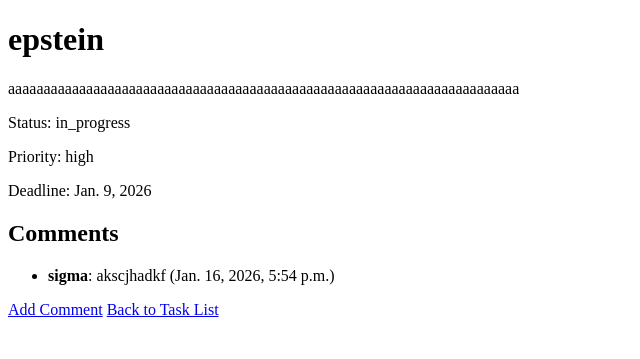
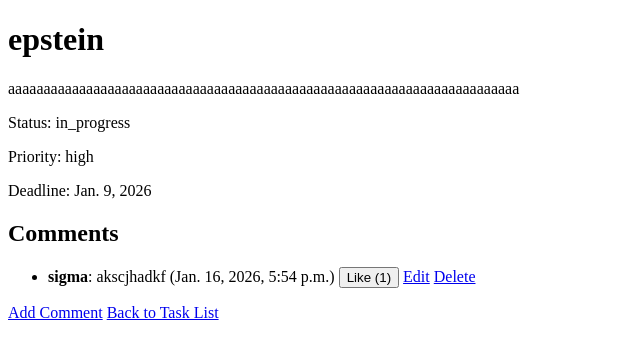
Before and after one commit to rayngoslin/django18, a Django app: page /notes/1/ in a window 1280 px wide. Shown: the top 359 px of the page, without its empty margins (0-640 px from the left). Run offline with Django 4.2, Linux system fonts and the light colour scheme; a user stored in the database is signed in; data comes from the database, SQL or seed files in the repository; both versions use the stored data as it was after the commit.

Commit message:
Final version: Implemented comment editing, deletion, and like functionality

```diff
--- a/notes/models.py
+++ b/notes/models.py
@@ -30,3 +30,10 @@ class Comment(models.Model):
 
     def __str__(self):
         return f"Comment by {self.author} on {self.task.title}"
+
+class Like(models.Model):
+    comment = models.ForeignKey(Comment, on_delete=models.CASCADE, related_name='likes')
+    user = models.ForeignKey('auth.User', on_delete=models.CASCADE)
+
+    class Meta:
+        unique_together = ('comment', 'user')  # Ensure a user can like a comment only once
--- a/notes/templates/notes/task_detail.html
+++ b/notes/templates/notes/task_detail.html
@@ -17,10 +17,35 @@
         {% for comment in task.comments.all %}
             <li>
                 <strong>{{ comment.author }}</strong>: {{ comment.content }} ({{ comment.created_at }})
+                <button class="like-button" data-id="{{ comment.id }}">
+                    Like ({{ comment.likes.count }})
+                </button>
+                {% if comment.author == user %}
+                    <a href="{% url 'edit_comment' comment.id %}">Edit</a>
+                    <a href="{% url 'delete_comment' comment.id %}">Delete</a>
+                {% endif %}
             </li>
         {% endfor %}
     </ul>
     <a href="{% url 'add_comment' task.id %}">Add Comment</a>
     <a href="{% url 'task_list' %}">Back to Task List</a>
+
+    <script>
+        document.querySelectorAll('.like-button').forEach(button => {
+            button.addEventListener('click', function() {
+                const commentId = this.dataset.id;
+                fetch(`/notes/${commentId}/comment/like/`, {
+                    method: 'POST',
+                    headers: {
+                        'X-CSRFToken': '{{ csrf_token }}',
+                    },
+                })
+                .then(response => response.json())
+                .then(data => {
+                    this.textContent = `Like (${data.likes_count})`;
+                });
+            });
+        });
+    </script>
 </body>
 </html>
--- a/notes/urls.py
+++ b/notes/urls.py
@@ -1,5 +1,5 @@
 from django.urls import path
-from .views import TaskListView, TaskDetailView, TaskCreateView, AddCommentView, TaskDeleteView, TaskUpdateView
+from .views import TaskListView, TaskDetailView, TaskCreateView, AddCommentView, TaskDeleteView, TaskUpdateView, CommentUpdateView, CommentDeleteView, LikeCommentView
 
 urlpatterns = [
     path('', TaskListView.as_view(), name='task_list'),
@@ -8,4 +8,7 @@ urlpatterns = [
     path('<int:pk>/delete/', TaskDeleteView.as_view(), name='task_delete'),
     path('<int:pk>/comment/', AddCommentView.as_view(), name='add_comment'),
     path('add/', TaskCreateView.as_view(), name='task_add'),
+    path('<int:pk>/comment/edit/', CommentUpdateView.as_view(), name='edit_comment'),
+    path('<int:pk>/comment/delete/', CommentDeleteView.as_view(), name='delete_comment'),
+    path('<int:pk>/comment/like/', LikeCommentView.as_view(), name='like_comment'),
 ]
--- a/notes/views.py
+++ b/notes/views.py
@@ -1,11 +1,13 @@
 from django.shortcuts import render, redirect
 from django.urls import reverse_lazy
-from django.contrib.auth.mixins import LoginRequiredMixin
+from django.contrib.auth.mixins import LoginRequiredMixin, UserPassesTestMixin
 from django.views.generic import ListView, DetailView, CreateView, UpdateView, DeleteView
 from django.views.generic.edit import FormView
 from django import forms
-from .models import Task, Comment  # Remove Note, keep Task
+from .models import Task, Comment, Like  # Import Like model
 from django.contrib.auth.forms import UserCreationForm
+from django.http import JsonResponse
+from django.views import View
 
 class TaskListView(LoginRequiredMixin, ListView):
     model = Task
@@ -74,3 +76,32 @@ class AddCommentView(LoginRequiredMixin, FormView):
         context = super().get_context_data(**kwargs)
         context['pk'] = self.kwargs['pk']  # Pass pk to the template context
         return context
+
+class CommentUpdateView(LoginRequiredMixin, UserPassesTestMixin, UpdateView):
+    model = Comment
+    template_name = 'notes/comment_form.html'
+    fields = ['content']
+
+    def get_success_url(self):
+        return reverse_lazy('task_detail', kwargs={'pk': self.object.task.pk})
+
+    def test_func(self):
+        return self.request.user == self.get_object().author  # Ensure only the comment owner can edit
+
+class CommentDeleteView(LoginRequiredMixin, UserPassesTestMixin, DeleteView):
+    model = Comment
+    template_name = 'notes/comment_confirm_delete.html'
+
+    def get_success_url(self):
+        return reverse_lazy('task_detail', kwargs={'pk': self.object.task.pk})
+
+    def test_func(self):
+        return self.request.user == self.get_object().author  # Ensure only the comment owner can delete
+
+class LikeCommentView(LoginRequiredMixin, View):
+    def post(self, request, pk):
+        comment = Comment.objects.get(pk=pk)
+        like, created = Like.objects.get_or_create(comment=comment, user=request.user)
+        if not created:
+            like.delete()  # Unlike if the like already exists
+        return JsonResponse({'likes_count': comment.likes.count()})
```
Also changed, not shown: notes/templates/notes/comment_confirm_delete.html (added, +7 -0 lines), notes/templates/notes/comment_form.html (added, +7 -0 lines), db.sqlite3, notes/migrations/0004_like.py (added).
